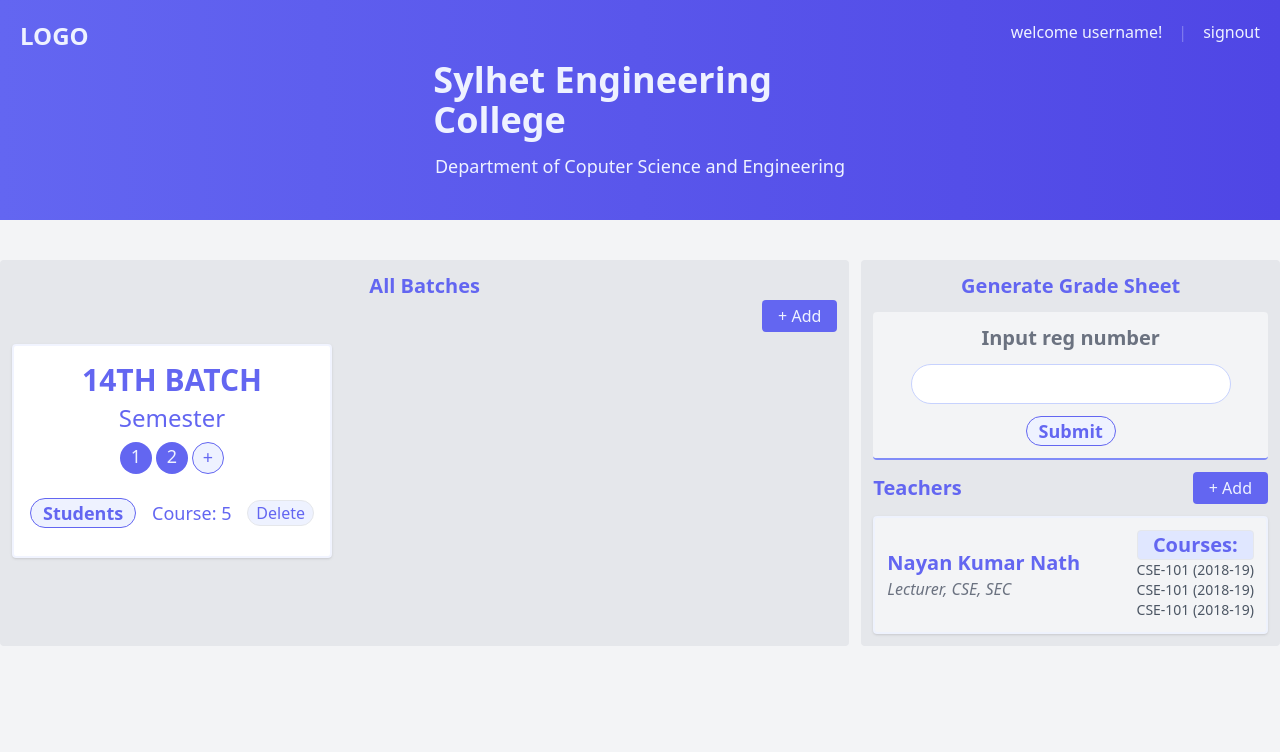
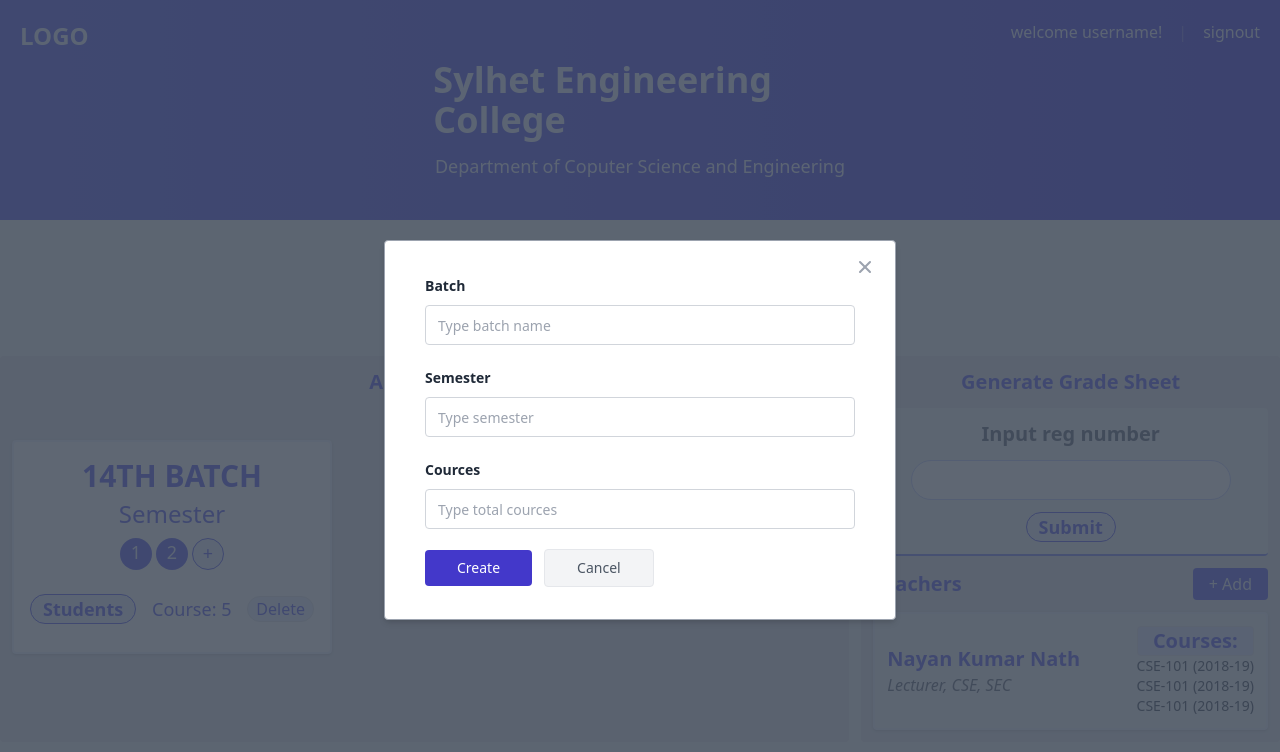
Before and after one commit to dipsingha360/result-management, a website: page src/index.html in a window 1280 px wide. Drawn offline with Linux system fonts and the light colour scheme.

Commit message:
batch modal added with one issue

```diff
--- a/src/index.html
+++ b/src/index.html
@@ -57,6 +57,91 @@
       </div> -->
     </header>
 
+    <!-- modal -->
+    <!-- Code block starts -->
+    <dh-component>
+      <div
+        class="py-60 bg-gray-700/80 transition duration-300 ease-in-out z-10 absolute top-0 right-0 bottom-0 left-0"
+        id="modal"
+      >
+        <div role="alert" class="container mx-auto w-11/12 md:w-2/3 max-w-lg">
+          <div
+            class="relative py-8 px-5 md:px-10 bg-white shadow-md rounded border border-gray-400"
+          >
+            <label
+              for="name"
+              class="text-gray-800 text-sm font-bold leading-tight tracking-normal"
+              >Batch</label
+            >
+            <input
+              id="name"
+              class="mb-5 mt-2 text-gray-600 focus:outline-none focus:border focus:border-indigo-700 font-normal w-full h-10 flex items-center pl-3 text-sm border-gray-300 rounded border"
+              placeholder="Type batch name"
+            />
+            <label
+              for="name"
+              class="text-gray-800 text-sm font-bold leading-tight tracking-normal"
+              >Semester</label
+            >
+            <input
+              id="name"
+              class="mb-5 mt-2 text-gray-600 focus:outline-none focus:border focus:border-indigo-700 font-normal w-full h-10 flex items-center pl-3 text-sm border-gray-300 rounded border"
+              placeholder="Type semester"
+            />
+            <label
+              for="name"
+              class="text-gray-800 text-sm font-bold leading-tight tracking-normal"
+              >Cources</label
+            >
+            <input
+              id="name"
+              class="mb-5 mt-2 text-gray-600 focus:outline-none focus:border focus:border-indigo-700 font-normal w-full h-10 flex items-center pl-3 text-sm border-gray-300 rounded border"
+              placeholder="Type total cources"
+            />
+
+            <div class="flex items-center justify-start w-full">
+              <button
+                class="focus:outline-none focus:ring-2 focus:ring-offset-2 focus:ring-indigo-700 transition duration-150 ease-in-out hover:bg-indigo-600 bg-indigo-700 rounded text-white px-8 py-2 text-sm"
+              >
+                Create
+              </button>
+              <button
+                class="focus:outline-none focus:ring-2 focus:ring-offset-2 focus:ring-gray-400 ml-3 bg-gray-100 transition duration-150 text-gray-600 ease-in-out hover:border-gray-400 hover:bg-gray-300 border rounded px-8 py-2 text-sm"
+                onclick="modalHandler()"
+              >
+                Cancel
+              </button>
+            </div>
+            <button
+              class="cursor-pointer absolute top-0 right-0 mt-4 mr-5 text-gray-400 hover:text-gray-600 transition duration-150 ease-in-out rounded focus:ring-2 focus:outline-none focus:ring-gray-600"
+              onclick="modalHandler()"
+              aria-label="close modal"
+              role="button"
+            >
+              <svg
+                xmlns="http://www.w3.org/2000/svg"
+                class="icon icon-tabler icon-tabler-x"
+                width="20"
+                height="20"
+                viewBox="0 0 24 24"
+                stroke-width="2.5"
+                stroke="currentColor"
+                fill="none"
+                stroke-linecap="round"
+                stroke-linejoin="round"
+              >
+                <path stroke="none" d="M0 0h24v24H0z" />
+                <line x1="18" y1="6" x2="6" y2="18" />
+                <line x1="6" y1="6" x2="18" y2="18" />
+              </svg>
+            </button>
+          </div>
+        </div>
+      </div>
+      <div class="w-full flex justify-center py-12" id="button"></div>
+    </dh-component>
+    <!-- Code block ends -->
+
     <!-- main body -->
     <main class="main mt-5 container mx-auto">
       <div class="my-10 grid grid-cols-3 gap-3">
@@ -67,6 +152,7 @@
             </h2>
             <button
               class="add-btn ml-auto bg-indigo-500 text-indigo-50 px-4 py-1 rounded hover:bg-indigo-600 duration-200"
+              onclick="modalHandler(true)"
             >
               + Add
             </button>
@@ -189,5 +275,37 @@
         </div>
       </div>
     </main>
+
+    <script>
+      let modal = document.getElementById("modal");
+      function modalHandler(val) {
+        if (val) {
+          fadeIn(modal);
+        } else {
+          fadeOut(modal);
+        }
+      }
+      function fadeOut(el) {
+        el.style.opacity = 1;
+        (function fade() {
+          if ((el.style.opacity -= 0.1) < 0) {
+            el.style.display = "none";
+          } else {
+            requestAnimationFrame(fade);
+          }
+        })();
+      }
+      function fadeIn(el, display) {
+        el.style.opacity = 0;
+        el.style.display = display || "flex";
+        (function fade() {
+          let val = parseFloat(el.style.opacity);
+          if (!((val += 0.2) > 1)) {
+            el.style.opacity = val;
+            requestAnimationFrame(fade);
+          }
+        })();
+      }
+    </script>
   </body>
 </html>
```
Also changed, not shown: dist/output.css.
